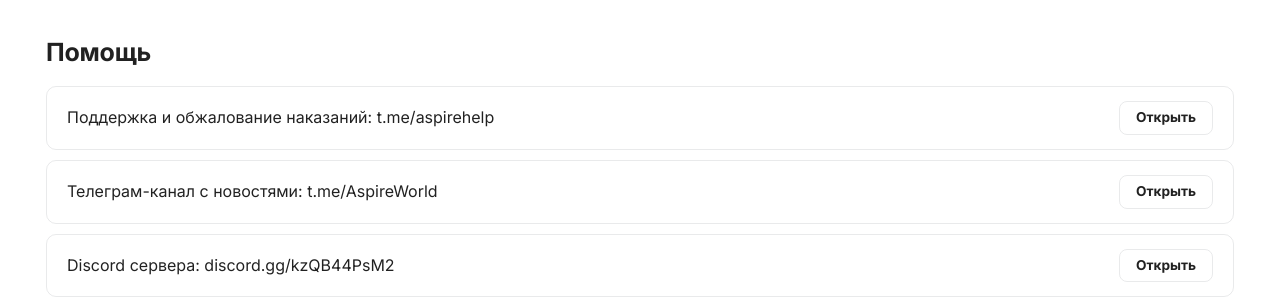
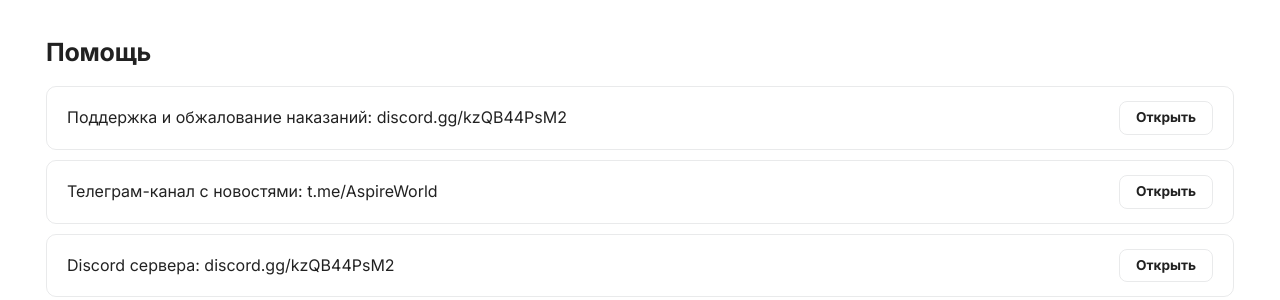
Before and after one commit to MCAspireWorld/wiki, an MkDocs documentation site: the page built from docs/index.md, in a window 1280 px wide and 900 px high, scrolled down 748 px. Shown: the part 423-723 px from the top of the window. Built offline with MkDocs 1.6.1 and Material for MkDocs 9.7.7, drawn with Linux system fonts in a browser that asks for light colours; comment, search, counter and statistics services are not loaded.

Commit message:
Поддержка: несуществующий t.me/aspirehelp заменён на Discord
Co-Authored-By: Claude Opus 5.5 <noreply@anthropic.com>

```diff
--- a/docs/index.md
+++ b/docs/index.md
@@ -55,7 +55,7 @@ hide:
 
 <div class="aw-links" markdown>
 
-Поддержка и обжалование наказаний: t.me/aspirehelp [Открыть](https://t.me/aspirehelp){ .aw-open }
+Поддержка и обжалование наказаний: discord.gg/kzQB44PsM2 [Открыть](https://discord.gg/kzQB44PsM2){ .aw-open }
 
 Телеграм-канал с новостями: t.me/AspireWorld [Открыть](https://t.me/AspireWorld){ .aw-open }
 
```
Also changed, not shown: docs/anarchy/faq.md (+1 -1 lines), docs/anarchy/index.md (+1 -1 lines), docs/anarchy/reports.md (+1 -1 lines).
